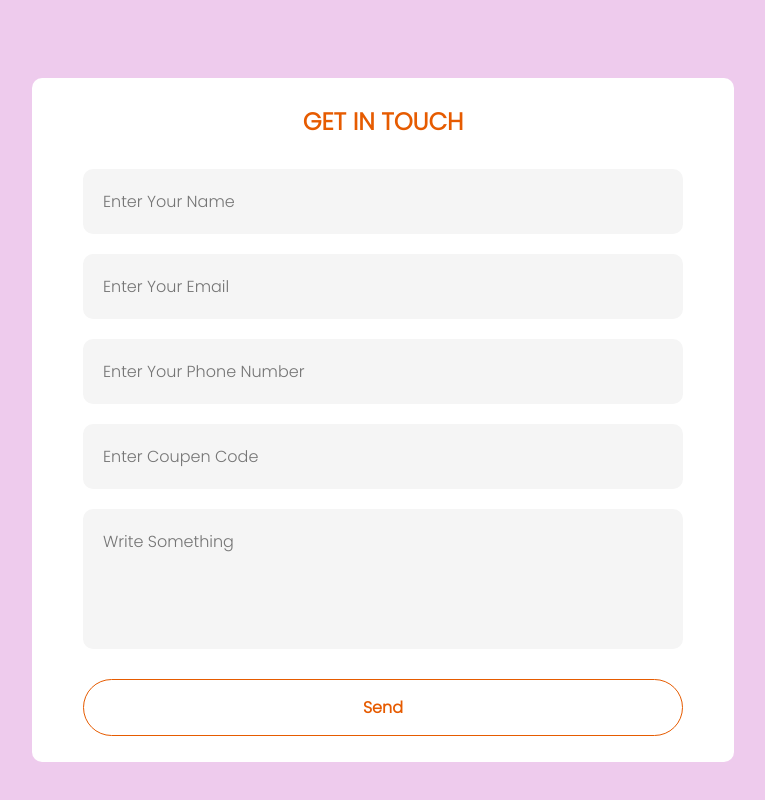
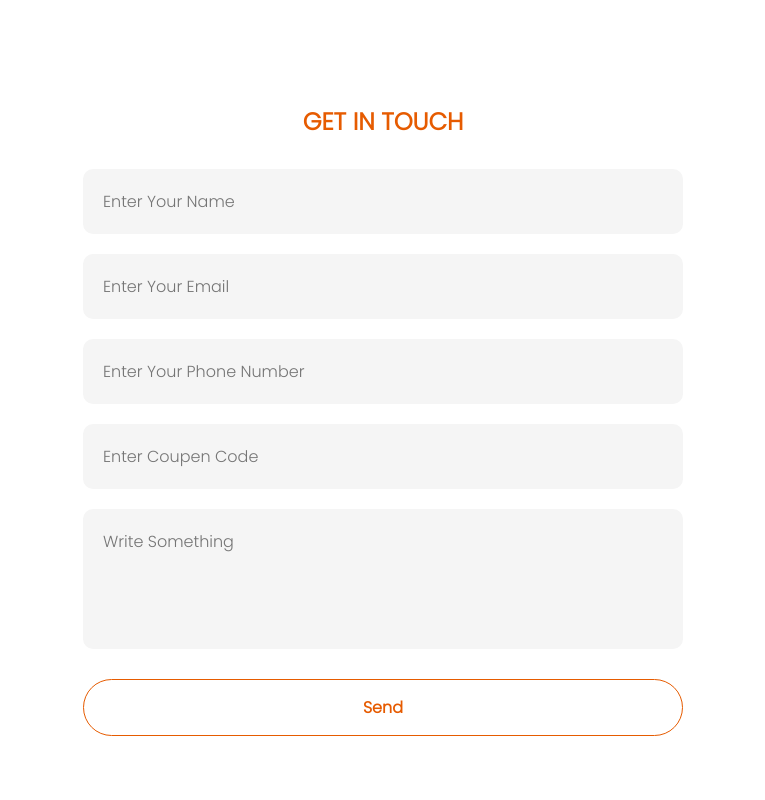
Before and after one commit to Irbeats/Trex24, a plain HTML site: page index.html in a window 1280 px wide. Shown: the whole page, without its empty margins (257-1022 px from the left). Drawn offline with Linux system fonts and the light colour scheme.

Commit message:
Update style.css

```diff
--- a/style.css
+++ b/style.css
@@ -6,7 +6,7 @@
 }
 
 .container {
-  background-color: #eecbed;
+  background-color: thanks ;
   display: flex;
   justify-content: center;
   align-items: center;
```
